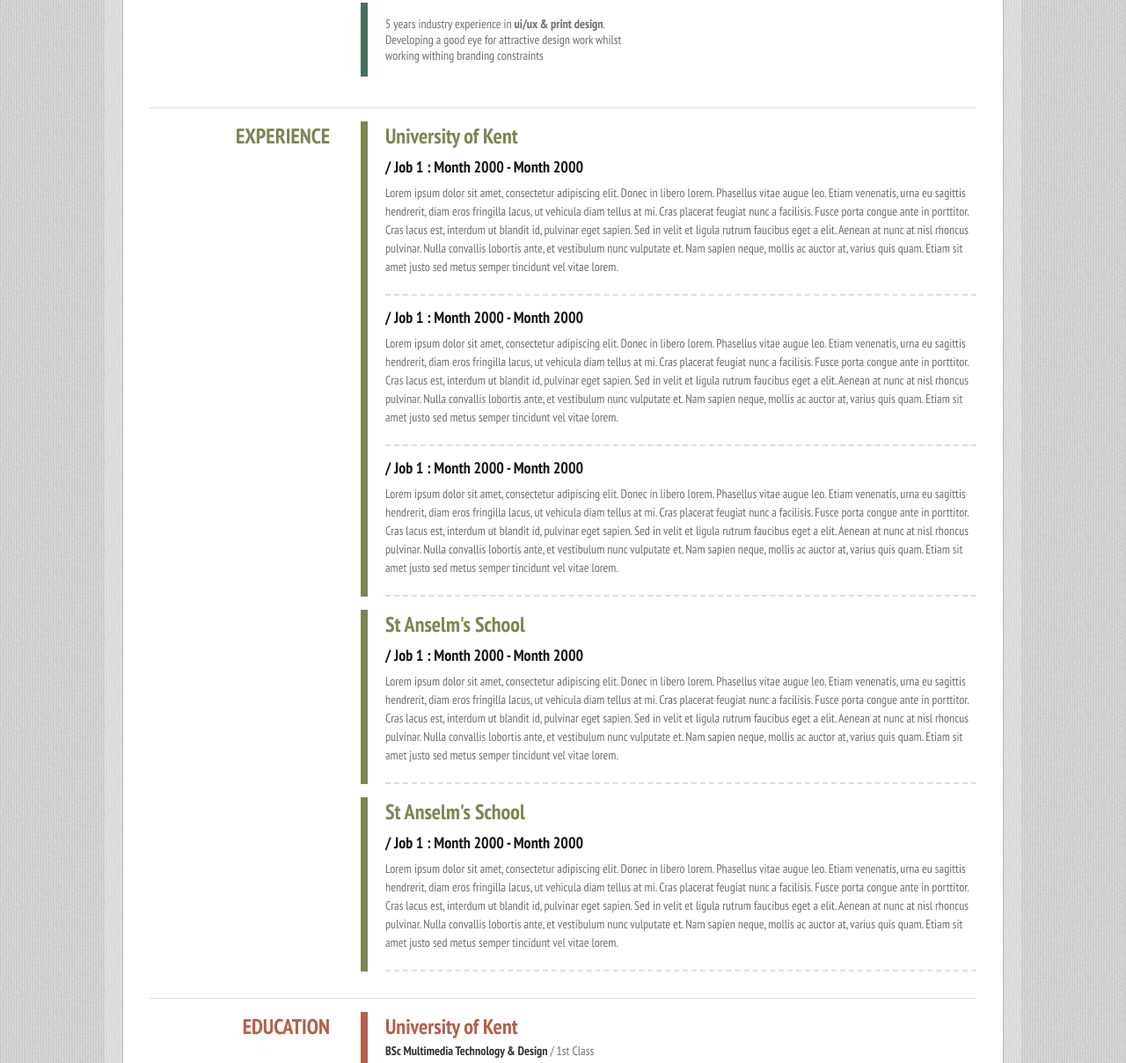
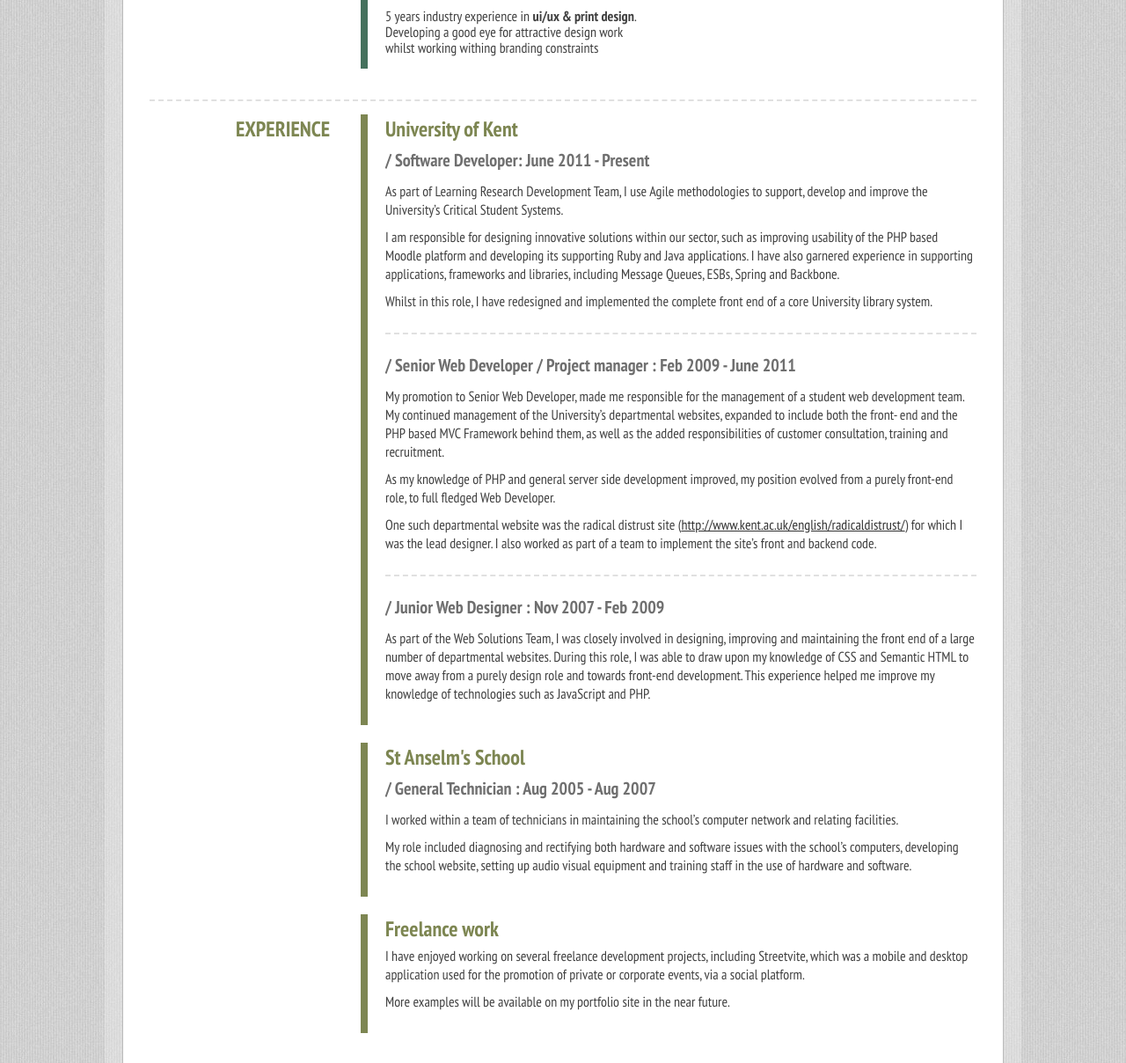
Before and after one commit to jkemsley/jkemsley.net, a plain HTML site: page cv/index.html in a window 1280 px wide. Shown: the part 959-2167 px from the top of the page at 88% size. Drawn offline with Linux system fonts and the light colour scheme.

Commit message:
Adding first draft of cv text and some style tweaks to tidy up

```diff
--- a/cv/index.html
+++ b/cv/index.html
@@ -64,9 +64,9 @@
 				<span>About Me</span>
 			</div>
 			<div class="twelve columns omega content">
-				<p>Lorem ipsum dolor sit amet, consectetur adipiscing elit. Phasellus at pretium ipsum. Duis mi quam, consectetur ut sagittis vel, euismod sit amet arcu. Donec eget tincidunt sem. Quisque ut massa in velit imperdiet varius. Maecenas est mi, adipiscing ut tincidunt ornare, congue interdum felis. Proin mattis posuere auctor. Mauris tristique, orci non venenatis tincidunt, massa felis tempor nunc, eleifend luctus libero ipsum ac arcu. In velit leo, dictum eget egestas quis, suscipit eget erat.</p>
+				<p>As a Web Developer, I thrive on crafting solutions to server side development issues and finding new ways to deliver outstanding user experience. Alongside Web Development, I am continuously building on my existing Design and Project Management skills. My passion for self-improvement and ability to learn in a fast- paced environment constantly drives me to increase my knowledge across all areas of my profession.</p>
 
-				<p>Vestibulum eu orci eu elit pellentesque porta vel rhoncus risus. Aenean aliquet, neque et porta lobortis, risus dolor suscipit ligula, at congue ipsum eros in mauris. Aenean aliquet enim sed quam aliquet suscipit eu consectetur tortor. Phasellus vel urna nulla, nec tristique sapien. Morbi nec dolor vitae odio vestibulum fermentum vel et felis. Maecenas lacus erat, porta quis pulvinar non, pellentesque quis libero. Sed nulla erat, auctor eget commodo vitae, tempus vel risus.</p>
+				<p>Away from the office, I enjoy the ‘great outdoors’. If I’m not walking or camping in the countryside, I can usually be found on the football pitch or playing tennis. I have also recently discovered a keen interest in Game Development.</p>
 			</div>
 		</div>
 
@@ -105,35 +105,42 @@
 			<div class='twelve columns omega'>
 				<div class='blk'>
 					<h3>University of Kent</h3>
-					<div class='job'>
-						<h4>/ Job 1 <span>: Month 2000 - Month 2000</span></h4>
-						<p>Lorem ipsum dolor sit amet, consectetur adipiscing elit. Donec in libero lorem. Phasellus vitae augue leo. Etiam venenatis, urna eu sagittis hendrerit, diam eros fringilla lacus, ut vehicula diam tellus at mi. Cras placerat feugiat nunc a facilisis. Fusce porta congue ante in porttitor. Cras lacus est, interdum ut blandit id, pulvinar eget sapien. Sed in velit et ligula rutrum faucibus eget a elit. Aenean at nunc at nisl rhoncus pulvinar. Nulla convallis lobortis ante, et vestibulum nunc vulputate et. Nam sapien neque, mollis ac auctor at, varius quis quam. Etiam sit amet justo sed metus semper tincidunt vel vitae lorem.</p>
-					</div>
+					<ul>
+						<li class='job'>
+							<h4>/ Software Developer<span>: June 2011 - Present</span></h4>
+							<p>As part of Learning Research Development Team, I use Agile methodologies to support, develop and improve the University’s Critical Student Systems.</p>
+							<p>I am responsible for designing innovative solutions within our sector, such as improving usability of the PHP based Moodle platform and developing its supporting Ruby and Java applications. I have also garnered experience in supporting applications, frameworks and libraries, including Message Queues, ESBs, Spring and Backbone.</p>
+							<p>Whilst in this role, I have redesigned and implemented the complete front end of a core University library system.</p>
+						</li>
 
-					<div class='job'>
-						<h4>/ Job 1 <span>: Month 2000 - Month 2000</span></h4>
-						<p>Lorem ipsum dolor sit amet, consectetur adipiscing elit. Donec in libero lorem. Phasellus vitae augue leo. Etiam venenatis, urna eu sagittis hendrerit, diam eros fringilla lacus, ut vehicula diam tellus at mi. Cras placerat feugiat nunc a facilisis. Fusce porta congue ante in porttitor. Cras lacus est, interdum ut blandit id, pulvinar eget sapien. Sed in velit et ligula rutrum faucibus eget a elit. Aenean at nunc at nisl rhoncus pulvinar. Nulla convallis lobortis ante, et vestibulum nunc vulputate et. Nam sapien neque, mollis ac auctor at, varius quis quam. Etiam sit amet justo sed metus semper tincidunt vel vitae lorem.</p>
-					</div>
+						<li class='job'>
+							<h4>/ Senior Web Developer / Project manager <span>: Feb 2009 - June 2011</span></h4>
+							<p>My promotion to Senior Web Developer, made me responsible for the management of a student web development team. My continued management of the University’s departmental websites, expanded to include both the front- end and the PHP based MVC Framework behind them, as well as the added responsibilities of customer consultation, training and recruitment.</p>
+							<p>As my knowledge of PHP and general server side development improved, my position evolved from a purely front-end role, to full fledged Web Developer.</p>
+							<p>One such departmental website was the radical distrust site (<a href="http://www.kent.ac.uk/english/radicaldistrust/">http://www.kent.ac.uk/english/radicaldistrust/</a>) for which I was the lead designer. I also worked as part of a team to implement the site’s front and backend code.</p>
+						</li>
 
-					<div class='job'>
-						<h4>/ Job 1 <span>: Month 2000 - Month 2000</span></h4>
-						<p>Lorem ipsum dolor sit amet, consectetur adipiscing elit. Donec in libero lorem. Phasellus vitae augue leo. Etiam venenatis, urna eu sagittis hendrerit, diam eros fringilla lacus, ut vehicula diam tellus at mi. Cras placerat feugiat nunc a facilisis. Fusce porta congue ante in porttitor. Cras lacus est, interdum ut blandit id, pulvinar eget sapien. Sed in velit et ligula rutrum faucibus eget a elit. Aenean at nunc at nisl rhoncus pulvinar. Nulla convallis lobortis ante, et vestibulum nunc vulputate et. Nam sapien neque, mollis ac auctor at, varius quis quam. Etiam sit amet justo sed metus semper tincidunt vel vitae lorem.</p>
-					</div>
+						<li class='job'>
+							<h4>/ Junior Web Designer <span>: Nov 2007 - Feb 2009</span></h4>
+							<p>As part of the Web Solutions Team, I was closely involved in designing, improving and maintaining the front end of a large number of departmental websites. During this role, I was able to draw upon my knowledge of CSS and Semantic HTML to move away from a purely design role and towards front-end development. This experience helped me improve my knowledge of technologies such as JavaScript and PHP.</p>
+						</li>
+					</ul>
 				</div>
 
 				<div class='blk'>
 					<h3>St Anselm's School</h3>
 					<div class='job'>
-						<h4>/ Job 1 <span>: Month 2000 - Month 2000</span></h4>
-						<p>Lorem ipsum dolor sit amet, consectetur adipiscing elit. Donec in libero lorem. Phasellus vitae augue leo. Etiam venenatis, urna eu sagittis hendrerit, diam eros fringilla lacus, ut vehicula diam tellus at mi. Cras placerat feugiat nunc a facilisis. Fusce porta congue ante in porttitor. Cras lacus est, interdum ut blandit id, pulvinar eget sapien. Sed in velit et ligula rutrum faucibus eget a elit. Aenean at nunc at nisl rhoncus pulvinar. Nulla convallis lobortis ante, et vestibulum nunc vulputate et. Nam sapien neque, mollis ac auctor at, varius quis quam. Etiam sit amet justo sed metus semper tincidunt vel vitae lorem.</p>
+						<h4>/ General Technician <span>: Aug 2005 - Aug 2007</span></h4>
+						<p>I worked within a team of technicians in maintaining the school’s computer network and relating facilities.</p>
+						<p>My role included diagnosing and rectifying both hardware and software issues with the school’s computers, developing the school website, setting up audio visual equipment and training staff in the use of hardware and software.</p>
 					</div>
 				</div>
 
 				<div class='blk'>
-					<h3>St Anselm's School</h3>
+					<h3>Freelance work</h3>
 					<div class='job'>
-						<h4>/ Job 1 <span>: Month 2000 - Month 2000</span></h4>
-						<p>Lorem ipsum dolor sit amet, consectetur adipiscing elit. Donec in libero lorem. Phasellus vitae augue leo. Etiam venenatis, urna eu sagittis hendrerit, diam eros fringilla lacus, ut vehicula diam tellus at mi. Cras placerat feugiat nunc a facilisis. Fusce porta congue ante in porttitor. Cras lacus est, interdum ut blandit id, pulvinar eget sapien. Sed in velit et ligula rutrum faucibus eget a elit. Aenean at nunc at nisl rhoncus pulvinar. Nulla convallis lobortis ante, et vestibulum nunc vulputate et. Nam sapien neque, mollis ac auctor at, varius quis quam. Etiam sit amet justo sed metus semper tincidunt vel vitae lorem.</p>
+						<p>I have enjoyed working on several freelance development projects, including Streetvite, which was a mobile and desktop application used for the promotion of private or corporate events, via a social platform.</p>
+						<p>More examples will be available on my portfolio site in the near future.</p>
 					</div>
 				</div>
 			</div>
--- a/cv/stylesheets/layout.css
+++ b/cv/stylesheets/layout.css
@@ -20,12 +20,12 @@
 body {
 	background: #e9e9e9 url(../images/bg.jpg);
 	font-family: 'PT Sans Narrow', sans-serif;
-	font-size: 14px;
+	font-size: 16px;
 }
 
 .container {
 	background: #fff;
-	color: #6f6f6f;
+	color: #404040;
 	border: 1px solid #bcbcbc;
 	outline: 20px solid rgba(243, 243, 243, 0.3);
 	padding: 20px;
@@ -72,7 +72,7 @@ body {
 			}
 
 	.section {
-		border-top: 1px solid #e0e0e0;
+		border-top: 2px dashed #e0e0e0;
 	}
 
 		.section_head {
@@ -109,8 +109,9 @@ body {
 
 		#skills ul li {
 			padding: 15px 10px 15px 20px;
+			margin-bottom: 15px;
 			/*background: #072957;*/
-			color: #6f6f6f;
+			color: #404040;
 			border-left: 8px solid #45715D;
 		}
 
@@ -131,13 +132,17 @@ body {
 		}*/
 
 			#skills ul li strong {
-				color: #6f6f6f;
+				color: #404040;
 			}
+
+	#about p {
+		margin-bottom: 10px;
+	}
 
 	#experience .blk {
 		border-left: 8px solid #7D8652;
 		padding-left: 20px;
-		margin-bottom: 15px;
+		margin-bottom: 20px;
 	}
 
 		#experience .blk h3 {
@@ -150,22 +155,33 @@ body {
 
 		#experience .blk .job {
 			border-bottom: 2px dashed;
-			border-color: #dedede;
+			border-color: #e0e0e0;
 			margin-top: 0px;
-			margin-bottom: 10px;
+			margin-bottom: 20px;
+			padding-bottom: 15px;
+		}
+
+		#experience .blk .job:last-child {
+			border-bottom: 0px;
 		}
 
 			#experience .blk .job h4 {
 				font-family: 'PT Sans Narrow', sans-serif;
 				font-weight: bold;
-				font-size: 18px;
+				font-size: 20px;
 				margin-top: 0px;
+				margin-bottom: 10px;
+				color: #6f6f6f;
+			}
+
+			#experience .blk .job p {
+				margin-bottom: 10px;
 			}
 
 	#education .blk {
 		border-left: 8px solid #B55F4B;
 		padding-left: 20px;
-		margin-bottom: 15px;
+		margin-bottom: 20px;
 	}
 
 		#education .blk h3 {
@@ -180,6 +196,10 @@ body {
 				font-size: 16px;
 				font-weight: normal;
 				color: #6f6f6f;
+			}
+
+			#education .blk p {
+				margin-bottom: 10px;
 			}
 
 
```
